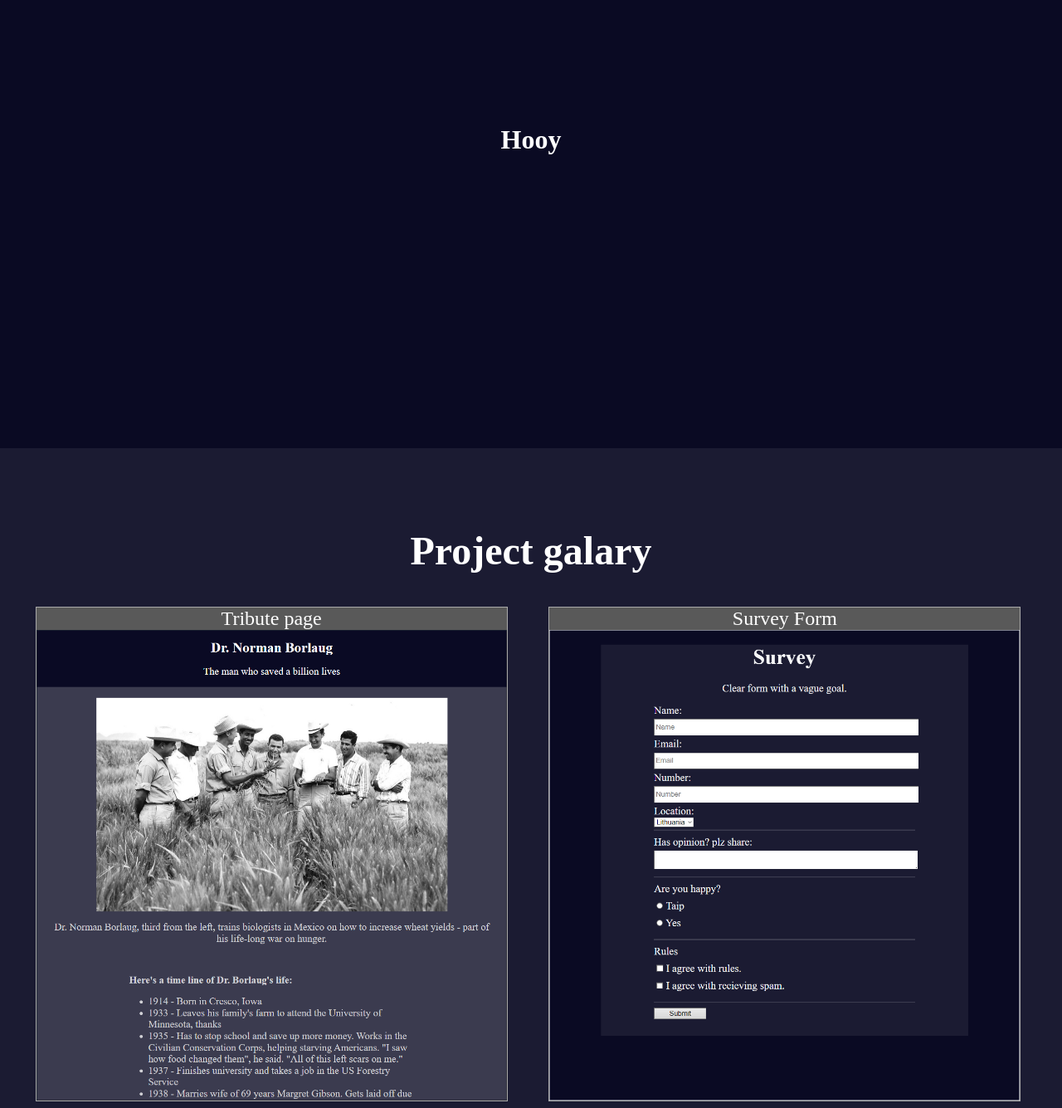
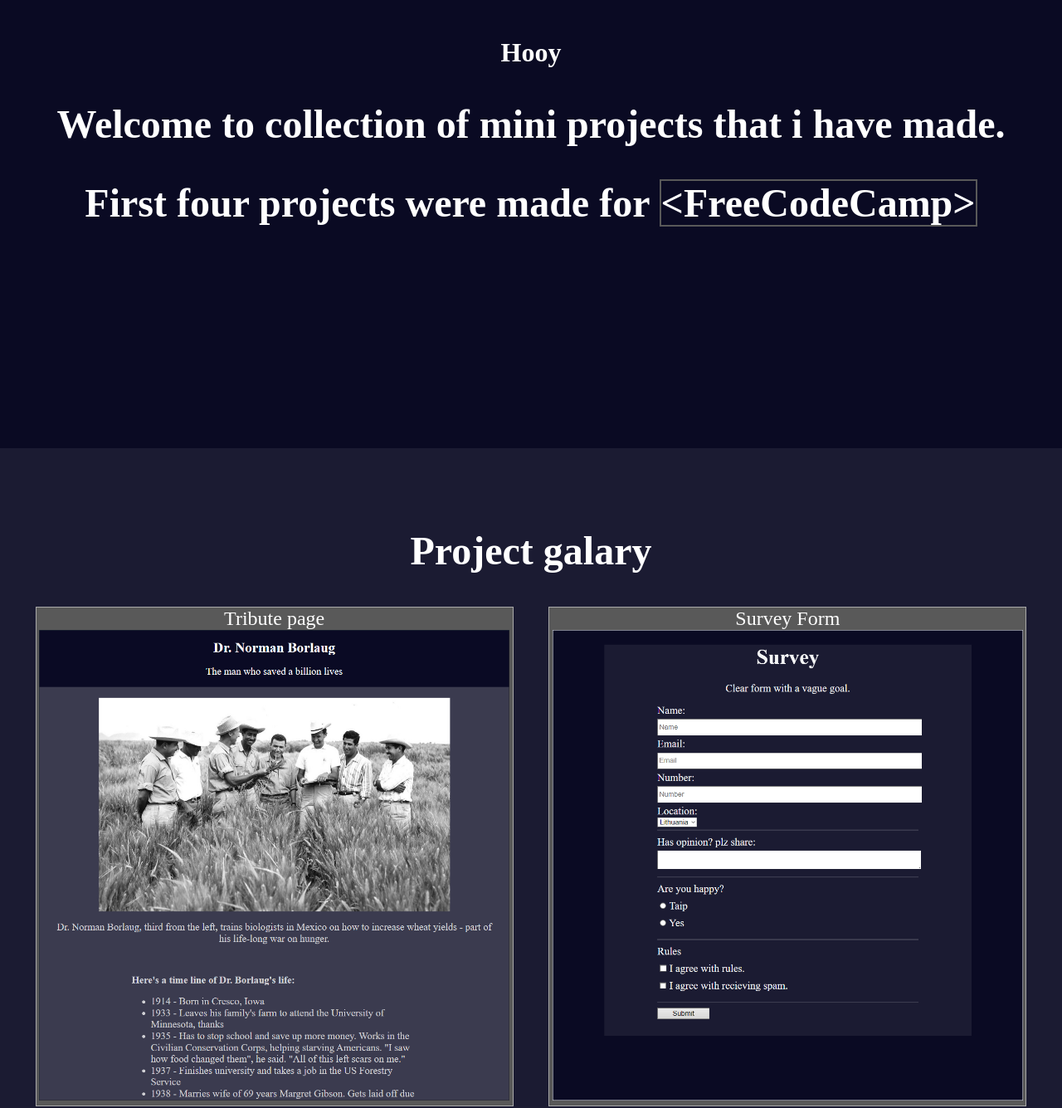
Before and after one commit to BladeTC/FreeCodeCamp-Personal-Portfolio-Webpage, a plain HTML site: page index.html in a window 1280 px wide. Shown: the part 260-1595 px from the top of the page at 83% size. Drawn offline with Linux system fonts and the light colour scheme.

Commit message:
added text and ling to fcc

```diff
--- a/index.html
+++ b/index.html
@@ -25,6 +25,8 @@
     <main>
       <div id="welcome-section">
         <h1>Hooy</h1>
+        <h2>Welcome to collection of mini projects that i have made.</h2>
+        <h2>First four projects were made for <a id="fcc-link" href="https://www.freecodecamp.org/">&ltFreeCodeCamp&gt</FreeCodeCamp></a></h2>
       </div>
       <div id="galary">
         <h2>Project galary</h2>
--- a/styles.css
+++ b/styles.css
@@ -32,8 +32,6 @@ li {
 a {
   text-align: center;
   text-decoration: none;
-  display: flex;
-  flex-direction: column;
   color: #ffffff;
   font-size: 1.5rem;
 }
@@ -61,6 +59,7 @@ main {
   text-align: center;
 }
 .projects {
+  padding-bottom: 3rem;
   min-height: auto;
   display: grid;
   grid-template-columns: 45vw 45vw;
@@ -93,5 +92,13 @@ footer{
   min-height: 7vh;
 }
 h2{
+  align-self: center;
+  align-self: center;
   font-size: 3rem;
+  text-align: center;
 }
+#fcc-link{
+  max-width: fit-content;
+  font-size: 3rem;
+  border: #595959 2px solid;
+}
```
